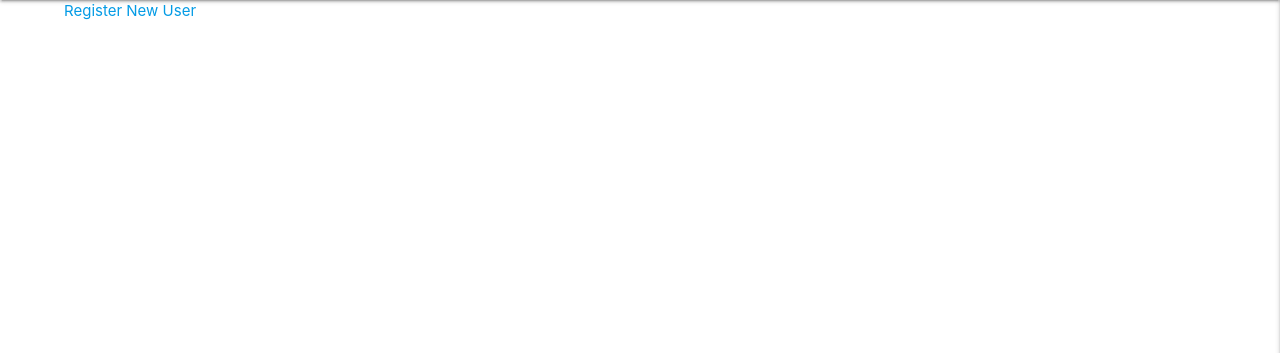
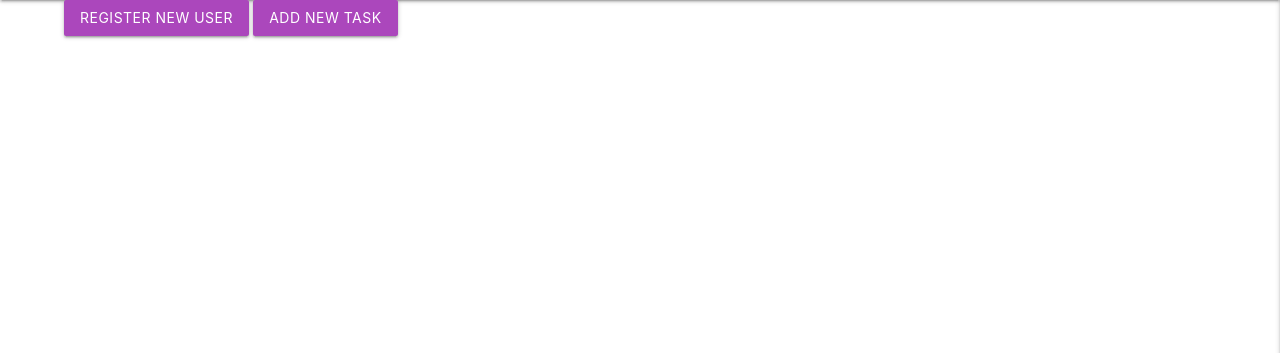
Before and after one commit to nsum/ms3-hotel-task-manager, a Flask app: page /control in a window 1280 px wide. Shown: the part 67-420 px from the top of the page. Run offline with Flask 2, Linux system fonts and the light colour scheme; some libraries are stand-ins or nearby versions.

Commit message:
Add add_task template & move add_task links from nav to control_panel

```diff
--- a/app.py
+++ b/app.py
@@ -129,6 +129,11 @@ def logout():
     return redirect(url_for("login"))
 
 
+@app.route("/add_task")
+def add_task():
+    return render_template("add_task.html")
+
+
 # Fetch env vars
 if __name__ == "__main__":
     app.run(host=os.environ.get("IP"),
--- /dev/null
+++ b/templates/add_task.html
@@ -0,0 +1,6 @@
+{% extends "base.html" %}
+{% block content %}
+
+    <h5 class="purple-text text-darken-4 center-align">Create New Task</h5>
+
+{% endblock %}
--- a/templates/base.html
+++ b/templates/base.html
@@ -31,7 +31,6 @@
                     <li><a href="{{ url_for('home') }}">Home</a></li>
                     {% if session.user %}
                         <li><a href="{{ url_for('tasks') }}">Tasks</a></li>
-                        <li><a href="#">New Task</a></li>
                         <li><a href="{{ url_for('control') }}">Control Panel</a></li>
                         <li><a href="{{ url_for('profile', username=session['user']) }}">Profile</a></li>
                         <li><a href="{{ url_for('logout') }}">Log Out</a></li>
@@ -57,7 +56,6 @@
             <li><a href="{{ url_for('home') }}">Home</a></li>
             {% if session.user %}
                 <li><a href="{{ url_for('tasks') }}">Tasks</a></li>
-                <li><a href="#">New Task</a></li>
                 <li><a href="{{ url_for('control') }}">Control Panel</a></li>
                 <li><a href="{{ url_for('profile', username=session['user']) }}">Profile</a></li>
                 <li><a href="{{ url_for('logout') }}">Log Out</a></li>
--- a/templates/control_panel.html
+++ b/templates/control_panel.html
@@ -1,4 +1,5 @@
 {% extends "base.html" %}
 {% block content %}
-    <a href="{{ url_for('register') }}">Register New User</a>
+    <a href="{{ url_for('register') }}" class="btn purple lighten-1">Register New User</a>
+    <a href="{{ url_for('add_task') }}" class="btn purple lighten-1">Add New Task</a>
 {% endblock %}
```
